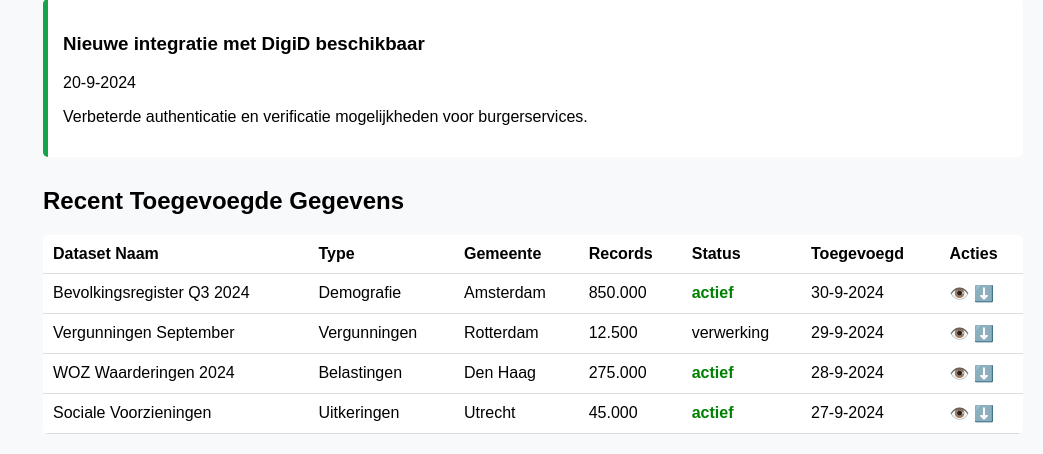
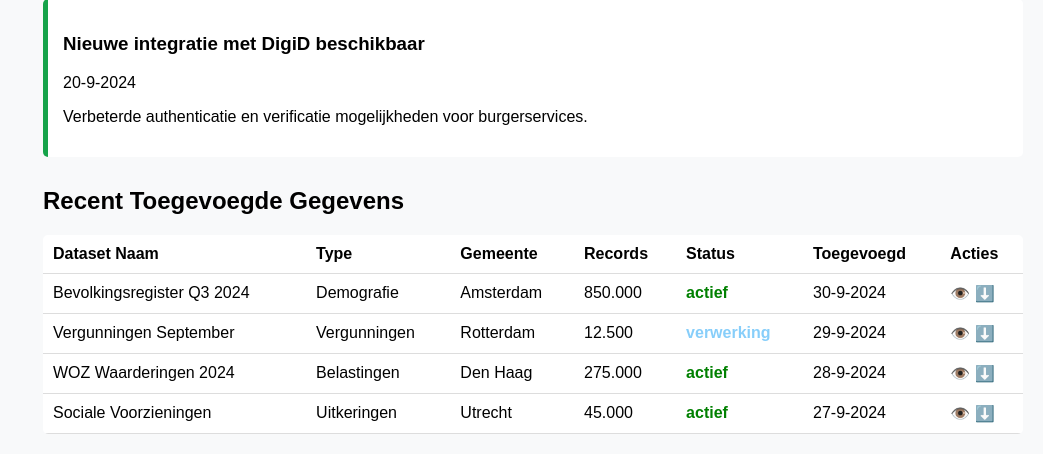
Before and after one commit to Joesra/dooyoogeequu34, a Flask app: page / in a window 1280 px wide. Shown: the part 883-1337 px from the top of the page, without its empty margins (237-1280 px from the left). Run offline with Flask 3, Linux system fonts and the light colour scheme.

Commit message:
"verwerking" kleur gegeven

```diff
--- a/app/static/css/style.css
+++ b/app/static/css/style.css
@@ -89,3 +89,8 @@ table th, table td {
     color: green;
     font-weight: bold;
 }
+
+.processing {
+    color: lightskyblue;
+    font-weight: bold;
+}
```
